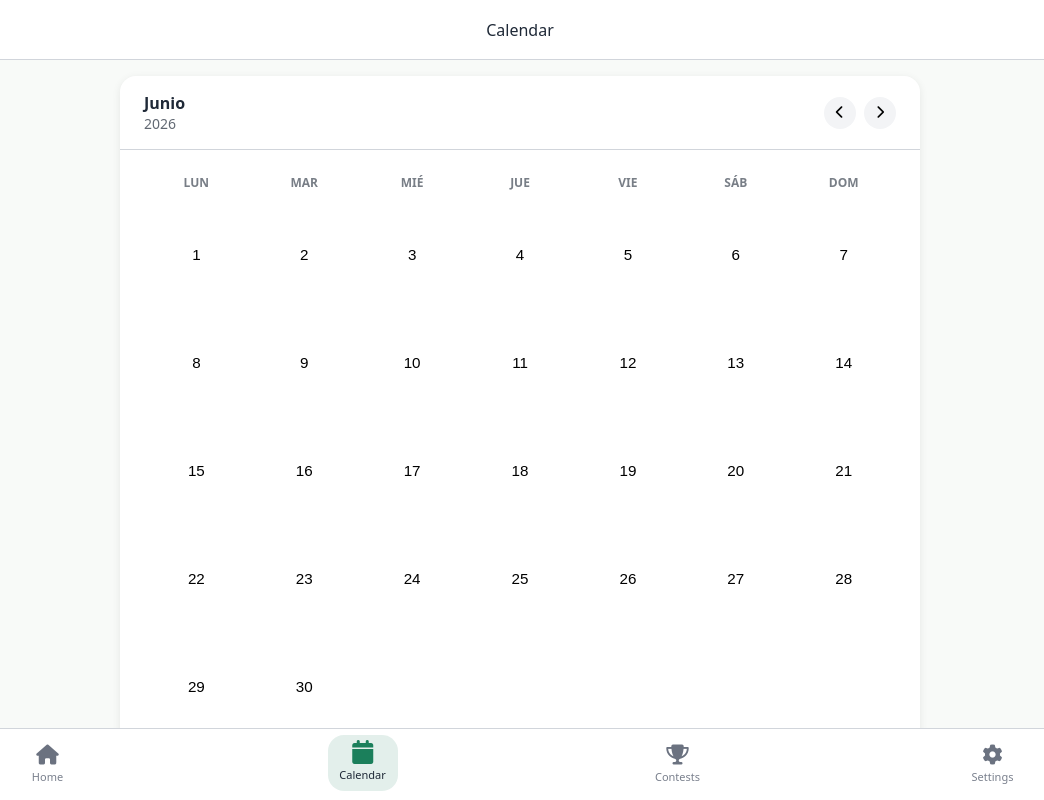
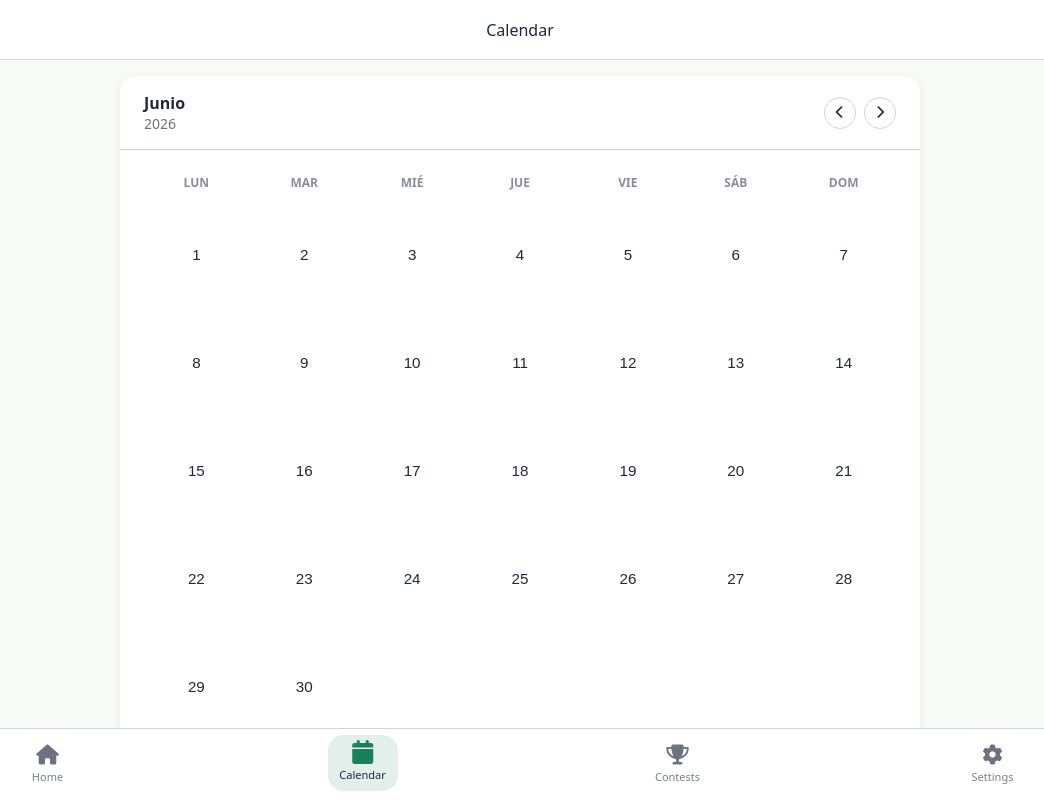
Before and after one commit to jotamc9/PaintingContests, an Angular app: page /calendar in a window 1280 px wide. Shown: the whole page, without its empty margins (120-1164 px from the left). Built offline with nearby package versions, Linux system fonts and the light colour scheme.

Commit message:
refactor: calendar styles (using variables)

```diff
--- a/src/app/pages/calendar/components/calendar-layout/components/calendar-body/calendar-body.scss
+++ b/src/app/pages/calendar/components/calendar-layout/components/calendar-body/calendar-body.scss
@@ -11,10 +11,14 @@
 
 .calendar-grid__day-name {
   text-align: center;
+
   font-size: 0.75rem;
   font-weight: 600;
   text-transform: uppercase;
-  opacity: 0.6;
+
+  color: var(--color-text-secondary);
+
+  opacity: 0.8;
   padding-bottom: 0.5rem;
 }
 
@@ -28,12 +32,20 @@
 
   border: none;
   border-radius: 50%;
+
   background: transparent;
+  color: var(--color-text-primary);
+
   cursor: pointer;
 
   font-size: 0.95rem;
+
+  transition:
+    background-color 0.2s ease,
+    color 0.2s ease,
+    transform 0.15s ease;
 }
 
 .calendar-grid__day:hover {
-  background: rgba(0, 0, 0, 0.08);
+  background: color-mix(in srgb, var(--color-text-primary) 10%, transparent);
 }
--- a/src/app/pages/calendar/components/calendar-layout/components/calendar-header/calendar-header.scss
+++ b/src/app/pages/calendar/components/calendar-layout/components/calendar-header/calendar-header.scss
@@ -19,11 +19,14 @@
 .calendar-toolbar__month {
   font-size: 1rem;
   font-weight: 600;
+
+  color: var(--color-text-primary);
 }
 
 .calendar-toolbar__year {
   font-size: 0.875rem;
-  opacity: 0.7;
+
+  color: var(--color-text-secondary);
 }
 
 .calendar-toolbar__button {
@@ -33,14 +36,24 @@
   display: grid;
   place-items: center;
 
-  border: none;
+  border: 1px solid var(--color-border);
   border-radius: 50%;
 
-  background: #f3f4f6;
+  background: var(--color-surface);
+  color: var(--color-text-primary);
+
   cursor: pointer;
-  transition: background 0.2s;
+
+  transition:
+    background-color 0.2s ease,
+    border-color 0.2s ease,
+    transform 0.15s ease;
 }
 
 .calendar-toolbar__button:hover {
-  background: #e5e7eb;
+  background: color-mix(
+    in srgb,
+    var(--color-primary) 10%,
+    var(--color-surface)
+  );
 }
```
